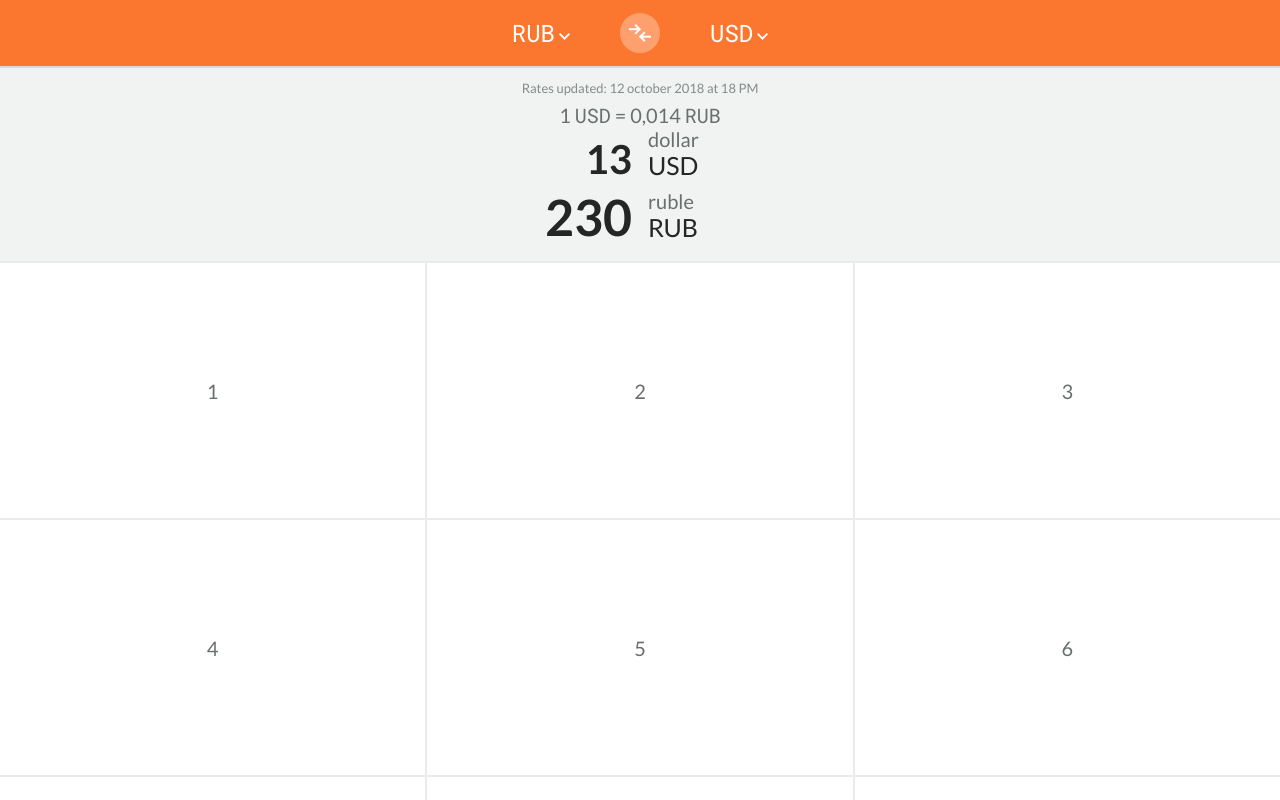
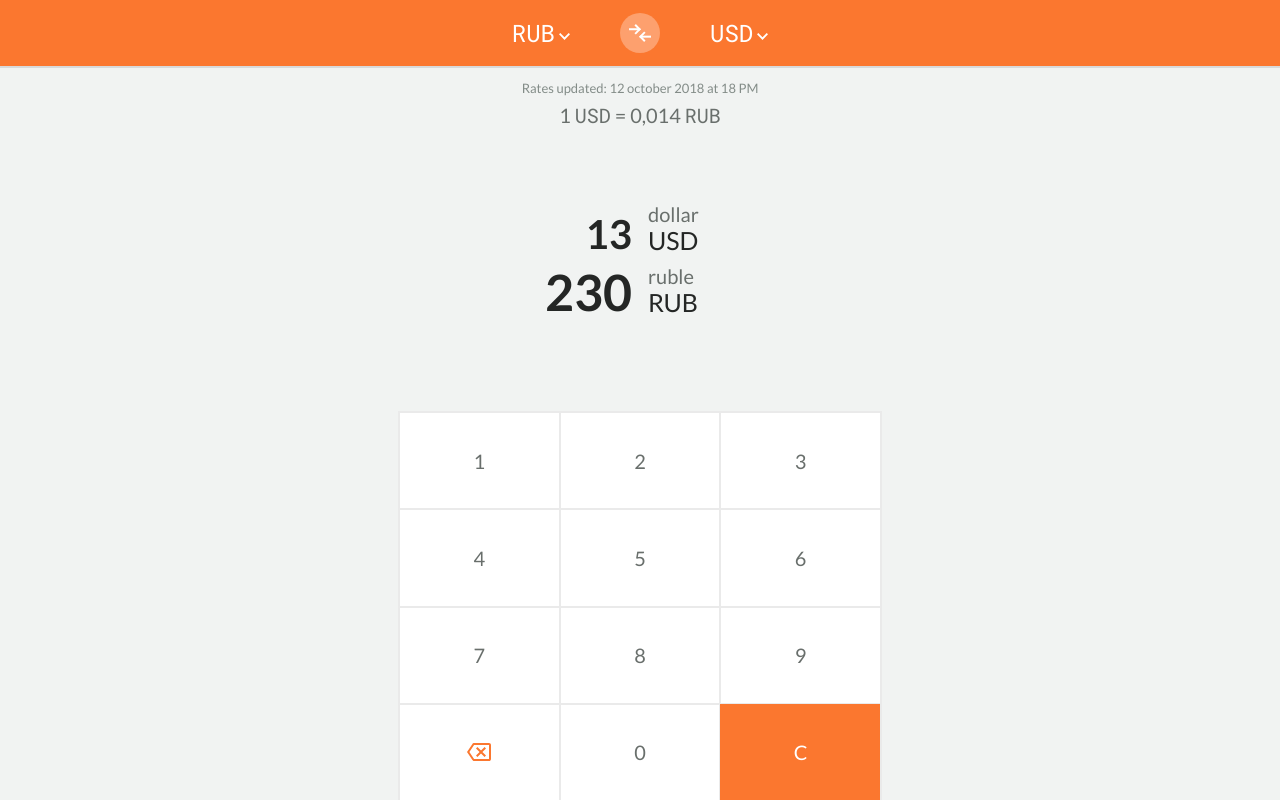
Before and after one commit to const-int/ileto, a React (Create React App) app: page / in a window 1280 px wide. Shown: the top 800 px of the page. Built offline with nearby package versions, Linux system fonts and the light colour scheme.

Commit message:
Updated dial styles

```diff
--- a/src/components/Dial/index.jsx
+++ b/src/components/Dial/index.jsx
@@ -9,6 +9,7 @@ function Dial() {
 
   return (
     <div className={classes.root}>
+      <div className={classes.grid}>
         <NumberButton label="1" onClick={() => {}} />
         <NumberButton label="2" onClick={() => {}} />
         <NumberButton label="3" onClick={() => {}} />
@@ -22,6 +23,7 @@ function Dial() {
         <NumberButton label="0" onClick={() => {}} />
         <ClearButton onClick={() => {}} />
       </div>
+    </div>
   );
 }
 
--- a/src/components/Dial/useStyles.js
+++ b/src/components/Dial/useStyles.js
@@ -2,10 +2,34 @@ import { makeStyles } from "@material-ui/core/styles";
 
 export default makeStyles(() => ({
   root: {
+    display: "flex",
+    justifyContent: "center",
+  },
+  grid: {
     display: "grid",
     gridTemplateColumns: "1fr 1fr 1fr",
     gridGap: "2px",
+    width: "100%",
+    position: "relative",
+    maxWidth: 480,
     backgroundColor: "#EAEAEA",
-    paddingTop: 2
+    paddingTop: 2,
+
+    "&::before, &::after": {
+      content: "''",
+      position: "absolute",
+      top: 0,
+      width: 2,
+      height: "100%",
+      backgroundColor: "#EAEAEA"
+    },
+
+    "&::before": {
+      left: -2,
+    },
+
+    "&::after": {
+      right: -2,
+    },
   }
 }));
```
Lines whose indentation alone changed are shown as unchanged.
